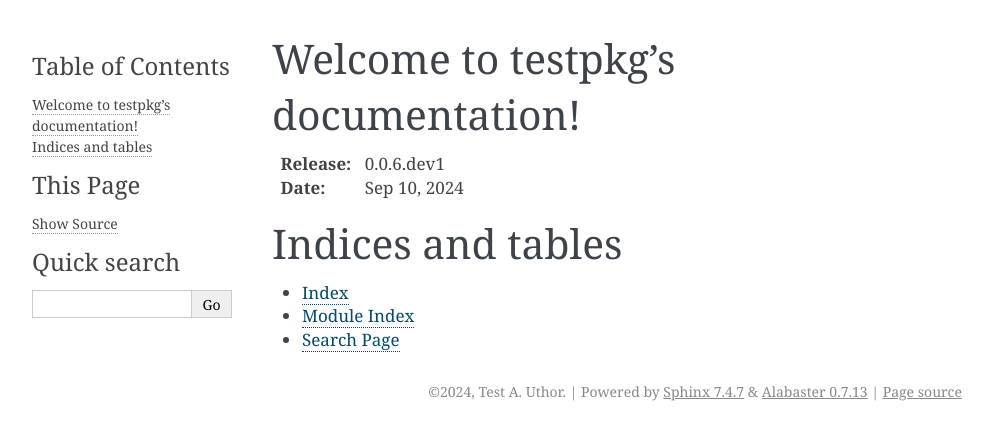
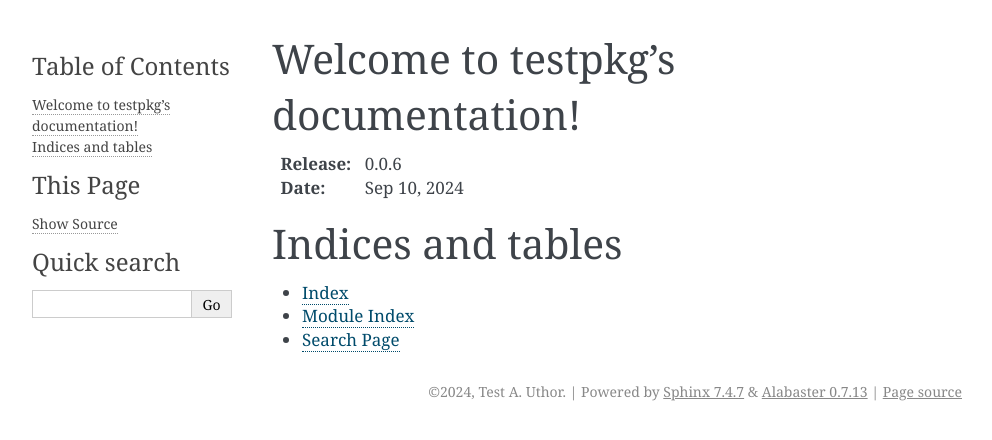
Before and after one commit to testorg2next/testrepo, a Sphinx documentation site: the page built from docs/index.rst, in a window 1280 px wide. Shown: the top 440 px of the page, without its empty margins (148-1140 px from the left). Built offline with Sphinx 7.4.7, drawn with Linux system fonts in a browser that asks for light colours.

Commit message:
update version

```diff
--- a/docs/conf.py
+++ b/docs/conf.py
@@ -9,7 +9,7 @@
 project = 'githubtestorg2-testrepo-testpkg'
 copyright = '2024, Test A. Uthor'
 author = 'Test A. Uthor'
-release = '0.0.6.dev1'
+release = '0.0.6'
 
 # -- General configuration ---------------------------------------------------
 # https://www.sphinx-doc.org/en/master/usage/configuration.html#general-configuration
--- a/setup.py
+++ b/setup.py
@@ -2,7 +2,7 @@ from setuptools import setup
 
 setup(
     name='githubtestorg2-testrepo-testpkg',
-    version='0.0.6.dev1',
+    version='0.0.6',
     description="A sample Python project",
     long_description=open("README.md").read(),
     long_description_content_type="text/markdown",
```
